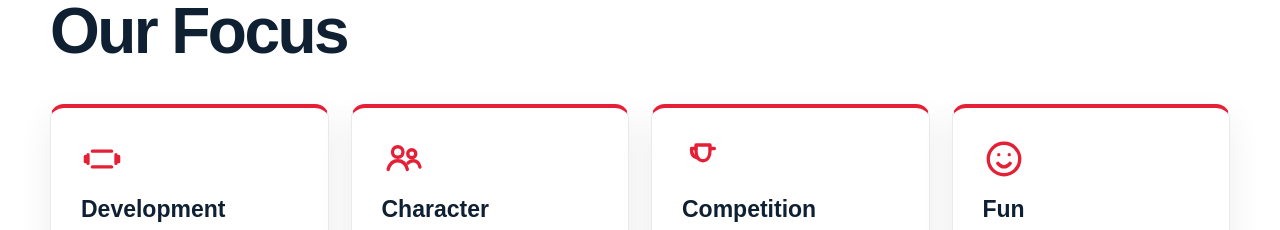
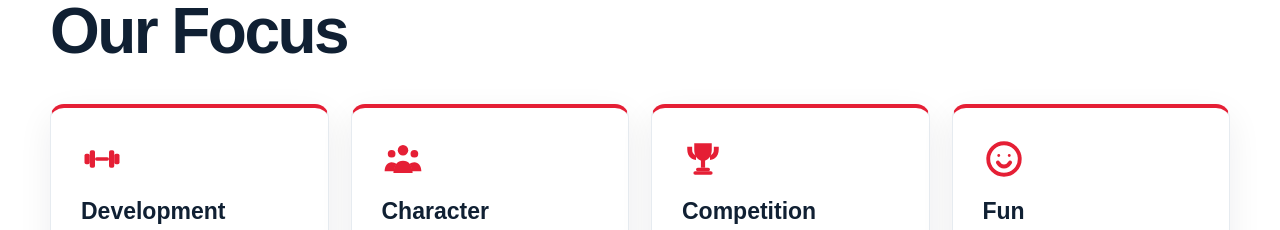
Before and after one commit to colesp-ui/wxpickleball, a Next.js app: page / in a window 1280 px wide. Shown: the part 860-1090 px from the top of the page. Built offline with nearby package versions, Linux system fonts and the light colour scheme.

Commit message:
Refine focus section icons

```diff
--- a/app/page.js
+++ b/app/page.js
@@ -56,11 +56,11 @@ const scheduleGroups = [
 ];
 
 const FocusIcon = ({ type }) => {
-  const common = { width: 42, height: 42, viewBox: "0 0 24 24", fill: "none", stroke: "currentColor", strokeWidth: 1.9, strokeLinecap: "round", strokeLinejoin: "round", "aria-hidden": true };
-  if (type === "development") return <svg {...common}><path d="M6.5 7.5h11M6.5 16.5h11M4 9.5v5M20 9.5v5M2.5 10.5v3M21.5 10.5v3" /></svg>;
-  if (type === "character") return <svg {...common}><circle cx="9" cy="8" r="3" /><path d="M3.5 18c.8-3.1 2.7-5 5.5-5s4.7 1.9 5.5 5" /><circle cx="17" cy="9" r="2.3" /><path d="M14.8 14.3c.8-.9 1.8-1.3 3-1.3 2 0 3.4 1.3 3.9 3.6" /></svg>;
-  if (type === "competition") return <svg {...common}><path d="M8 4h8v3c0 4-1.8 6-4 6s-4-2-4-6V4Z" /><path d="M8 6H5.5C5.2 9 6.3 11 9 11.5M16 6h2.5c.3 3- .8 5-3.5 5.5M12 13v4M8.5 20h7M10 17h4" /></svg>;
-  return <svg {...common}><circle cx="12" cy="12" r="9" /><path d="M8.5 14.5c1 1.3 2.2 2 3.5 2s2.5-.7 3.5-2M9 9.5h.01M15 9.5h.01" /></svg>;
+  const common = { width: 42, height: 42, viewBox: "0 0 24 24", "aria-hidden": true };
+  if (type === "development") return <svg {...common}><g fill="currentColor"><rect x="2" y="9" width="3" height="6" rx="1"/><rect x="5" y="7" width="3" height="10" rx="1"/><rect x="8" y="11" width="8" height="2" rx="1"/><rect x="16" y="7" width="3" height="10" rx="1"/><rect x="19" y="9" width="3" height="6" rx="1"/></g></svg>;
+  if (type === "character") return <svg {...common}><g fill="currentColor"><circle cx="12" cy="7" r="3"/><circle cx="5.5" cy="9" r="2.2"/><circle cx="18.5" cy="9" r="2.2"/><path d="M6.5 20c.2-4.4 2.2-7 5.5-7s5.3 2.6 5.5 7H6.5Z"/><path d="M1.5 19c.1-3.2 1.6-5.2 4-5.2 1.1 0 2 .4 2.8 1.1-.8 1.2-1.3 2.6-1.4 4.1H1.5Z"/><path d="M22.5 19c-.1-3.2-1.6-5.2-4-5.2-1.1 0-2 .4-2.8 1.1.8 1.2 1.3 2.6 1.4 4.1h5.4Z"/></g></svg>;
+  if (type === "competition") return <svg {...common}><g fill="currentColor"><path d="M7 3h10v3.7c0 3.7-2.1 6.4-5 6.4s-5-2.7-5-6.4V3Z"/><path d="M5.8 5H3v1.4c0 3.5 1.8 5.7 5 6.2V10C6.5 9.5 5.8 8.4 5.8 6.6V5Z"/><path d="M18.2 5H21v1.4c0 3.5-1.8 5.7-5 6.2V10c1.5-.5 2.2-1.6 2.2-3.4V5Z"/><rect x="10.8" y="12" width="2.4" height="5"/><rect x="8" y="17" width="8" height="2" rx="1"/><rect x="6.5" y="19" width="11" height="2" rx="1"/></g></svg>;
+  return <svg {...common} fill="none" stroke="currentColor" strokeWidth="2.2" strokeLinecap="round" strokeLinejoin="round"><circle cx="12" cy="12" r="9"/><circle cx="9" cy="10" r=".8" fill="currentColor" stroke="none"/><circle cx="15" cy="10" r=".8" fill="currentColor" stroke="none"/><path d="M8.5 14c.9 1.5 2.1 2.3 3.5 2.3s2.6-.8 3.5-2.3"/></svg>;
 };
 
 function ScheduleTable({ group }) {
@@ -86,7 +86,7 @@ function ScheduleTable({ group }) {
 }
 
 export default function Home() {
-  const iconStyle = { color: "#e51f35", marginBottom: 16, display: "flex", alignItems: "center" };
+  const iconStyle = { color: "#e51f35", marginBottom: 18, display: "flex", alignItems: "center" };
   return (
     <>
       <header className="topbar"><div className="container nav"><a className="brand" href="#home"><img className="brand-logo" src={LOGO} alt="WX Pickleball logo" /><div className="brand-copy"><strong>WX PICKLEBALL</strong><span>Woods Cross High School</span></div></a><nav className="navlinks"><a href="#team">Team</a><a href="#schedule">Schedule</a><a href="#tournaments">Tournaments</a><a href="#contact">Contact</a></nav><a className="nav-cta" href="#contact">JOIN / SUPPORT</a></div></header>
```
